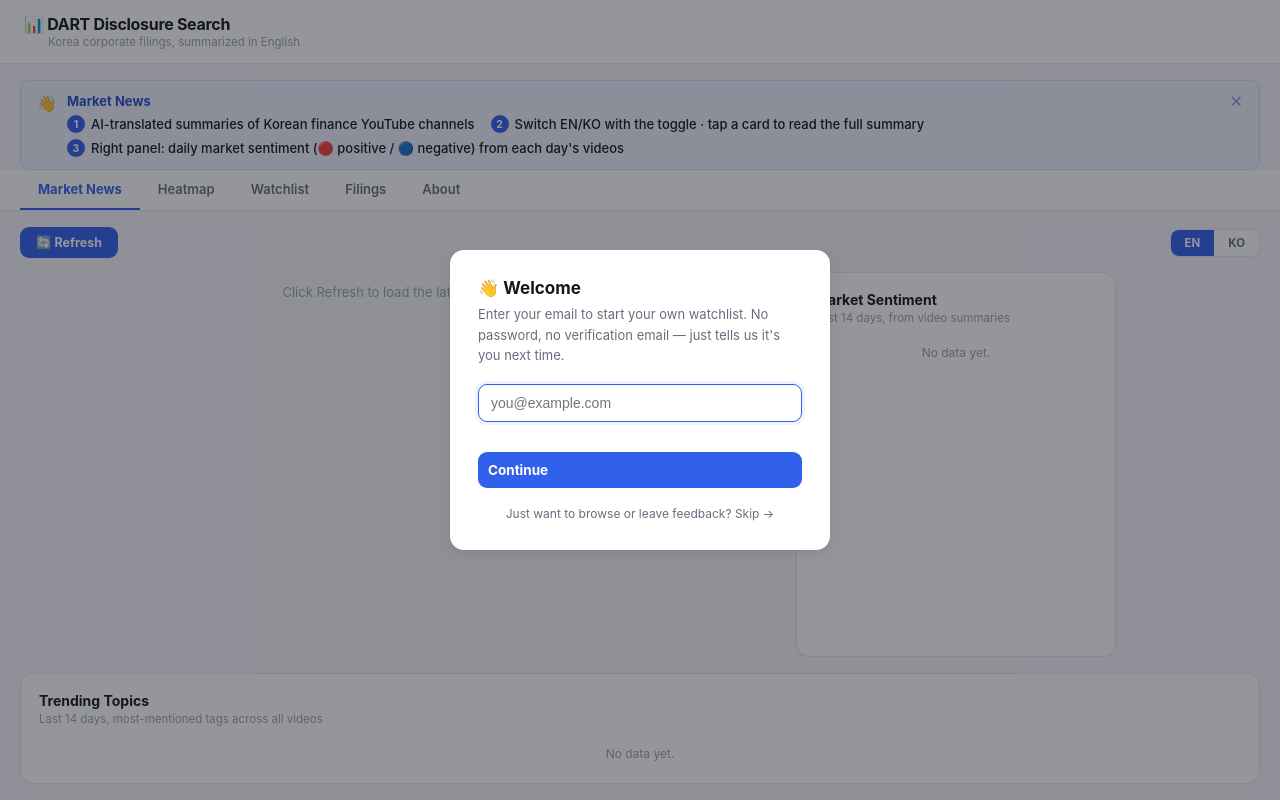
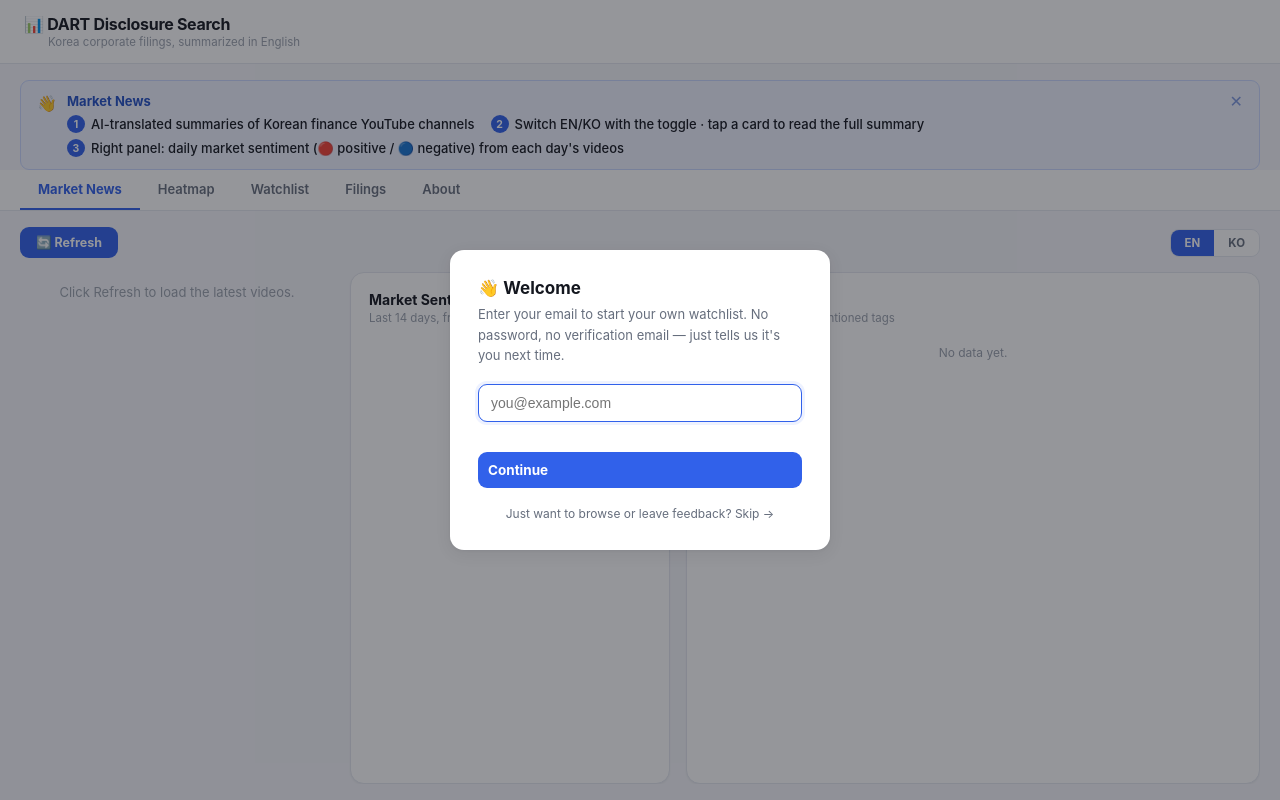
Before and after one commit to whdtjq1801-sketch/dart-dashboard, a Flask app: page / in a window 1280 px wide. Run offline with Flask 3, Linux system fonts and the light colour scheme; some libraries are stand-ins or nearby versions.

Commit message:
Trending Topics를 오른쪽에 Market Sentiment 옆 카드로 배치
전체폭 하단 밴드가 아니라, 오른쪽 영역 안에서 Market Sentiment와
나란히 놓이는 별도 카드로 되돌렸다. 둘 다 flex로 남는 폭을 나눠
가져서 넓은 화면 빈 공간도 채운다.

Co-Authored-By: Claude Sonnet 5 <noreply@anthropic.com>

```diff
--- a/templates/index.html
+++ b/templates/index.html
@@ -280,11 +280,10 @@ button.action:disabled { opacity: .5; cursor: default; }
 
 /* Trending Topics - its own full-width band below the feed/sentiment row,
    not squeezed into the sidebar. */
-.topics-section {
-  flex: 0 0 auto; margin-top: 16px; max-height: 190px; overflow-y: auto;
-  background: var(--card); border: 1px solid var(--line); border-radius: var(--radius);
-  box-shadow: var(--shadow-sm); padding: 18px;
-}
+/* Trending Topics sits beside Market Sentiment (its own card, not merged
+   into it) and grows to use whatever width is left over. */
+.topics-section { flex: 1 1 260px; }
+.topic-cloud { align-content: flex-start; }
 .sentiment-panel-title { font-size: 14px; font-weight: 700; margin-bottom: 3px; }
 .sentiment-panel-sub { font-size: 11.5px; color: var(--muted-soft); margin-bottom: 16px; }
 .sentiment-day {
@@ -436,7 +435,6 @@ button.action:disabled { opacity: .5; cursor: default; }
   .news-body-row { flex-direction: column; }
   .news-list { max-width: none; }
   .sentiment-panel { flex: 0 0 auto; max-height: 260px; }
-  .topics-section { max-height: none; }
 }
 
 /* ── email gate ── */
@@ -570,11 +568,11 @@ button.action:disabled { opacity: .5; cursor: default; }
       <div class="sentiment-panel-sub">Last 14 days, from video summaries</div>
       <div id="sentimentDays"><p class="empty" style="padding:4px 0;font-size:12px">No data yet.</p></div>
     </div>
-  </div>
-  <div class="topics-section" id="topicsSection">
-    <div class="sentiment-panel-title">Trending Topics</div>
-    <div class="sentiment-panel-sub">Last 14 days, most-mentioned tags across all videos</div>
-    <div id="trendingTopics"><p class="empty" style="padding:4px 0;font-size:12px">No data yet.</p></div>
+    <div class="sentiment-panel topics-section" id="topicsSection">
+      <div class="sentiment-panel-title">Trending Topics</div>
+      <div class="sentiment-panel-sub">Last 14 days, most-mentioned tags</div>
+      <div id="trendingTopics"><p class="empty" style="padding:4px 0;font-size:12px">No data yet.</p></div>
+    </div>
   </div>
 </div>
 
```
